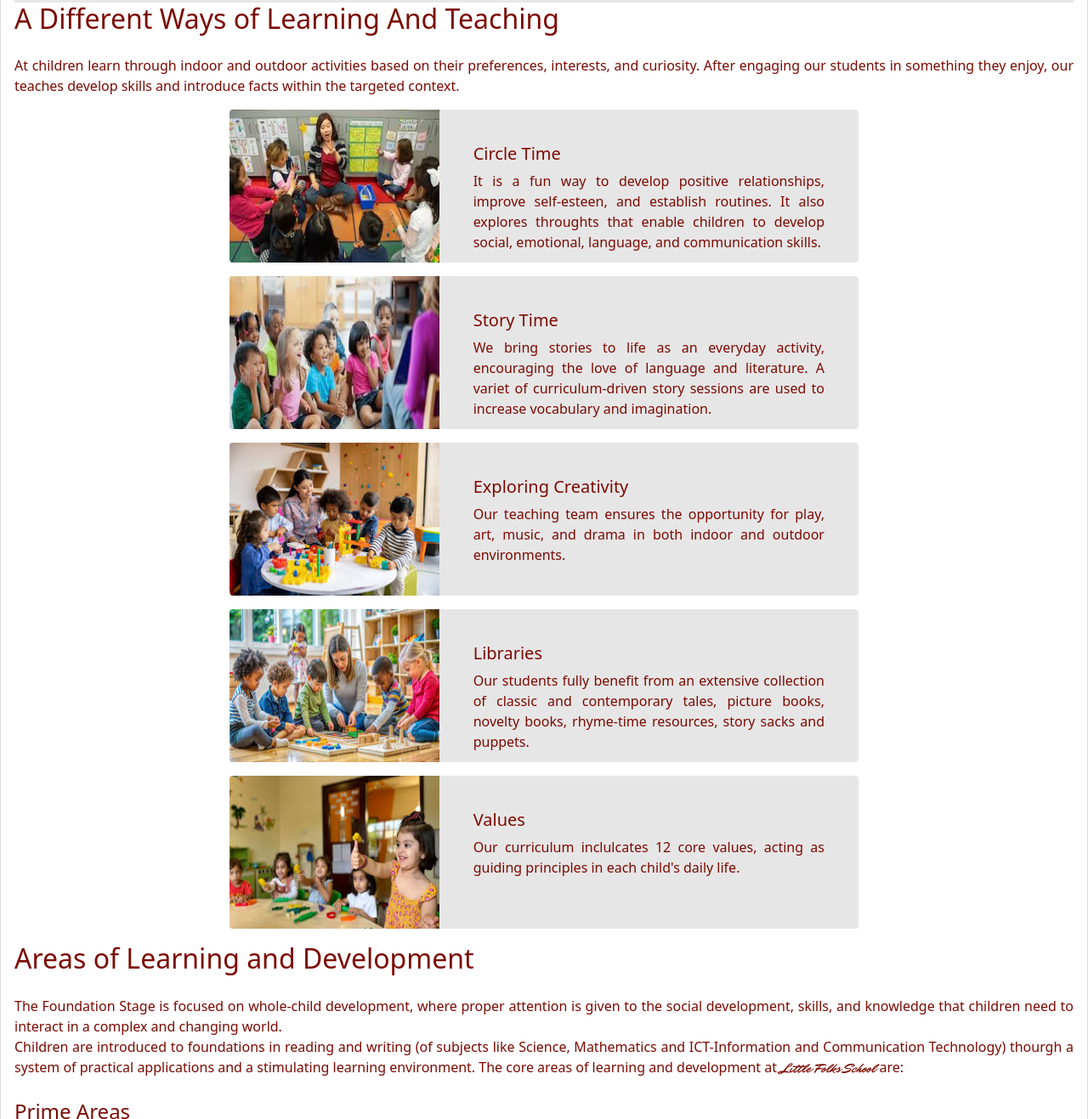
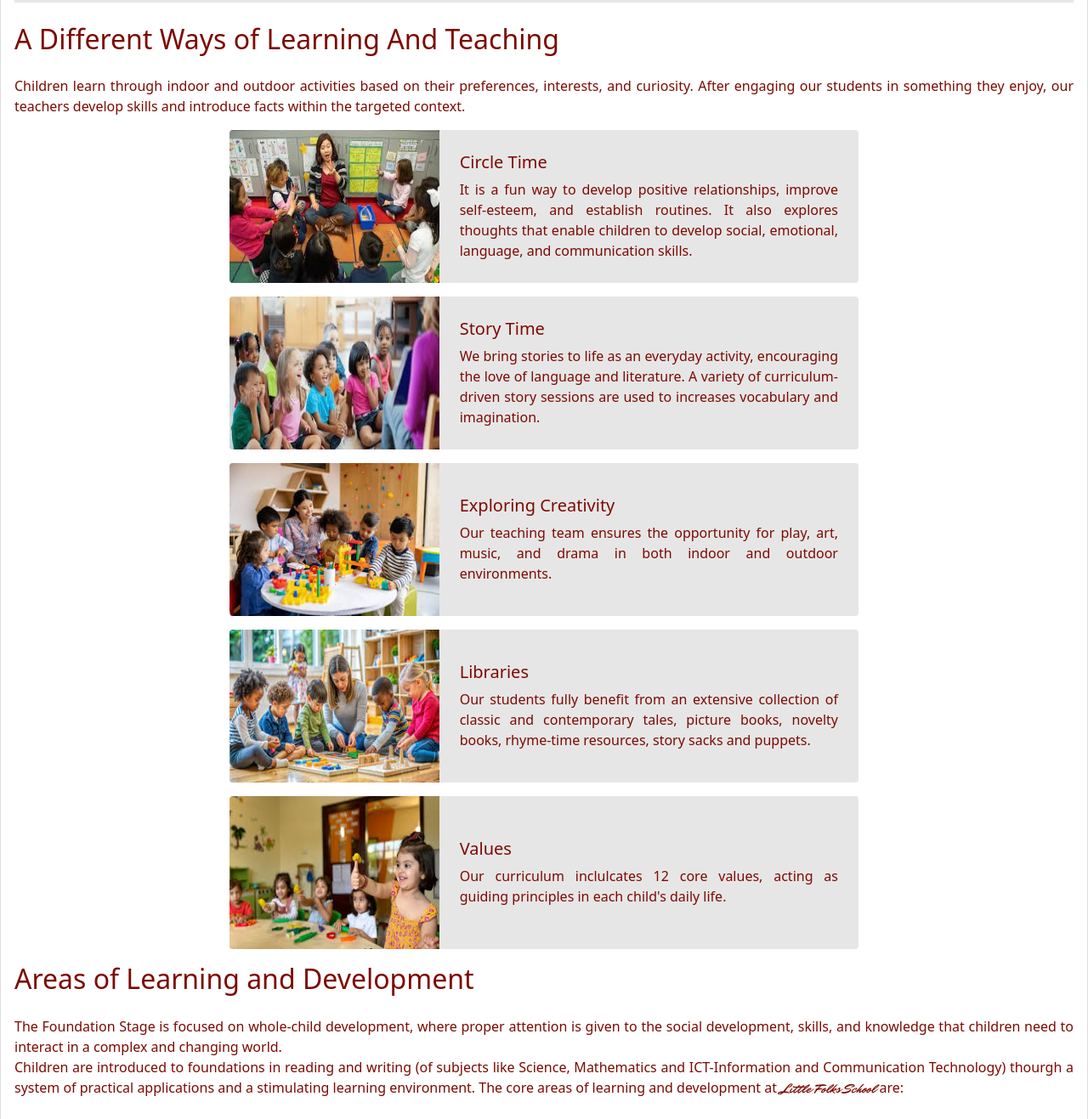
Before and after one commit to Laibasheikh0215/Little-Folks-School, a plain HTML site: page Earlyedu.html in a window 1280 px wide. Shown: the part 1189-2506 px from the top of the page at 85% size. Drawn offline with nearby package versions, Linux system fonts and the light colour scheme.

Commit message:
Update Earlyedu.html

```diff
--- a/Earlyedu.html
+++ b/Earlyedu.html
@@ -242,8 +242,8 @@
                 At <span>Little Folks School</span>, we recognize the importance of early
                 childhood experiences, for future learning. EYFS, which includes and enhances the requirements of our
                 Single National curriculum (SNC)</p>
-            <p class="paragraph">Our EYFS approach to learning and Developmentrevolves around three main themes, each
-                providing a stimulating, secure, and fun enviroment for children aged 3-5 years where they may grow in
+            <p class="paragraph">Our EYFS approach to learning and Development revolves around three main themes, each
+                providing a stimulating, secure, and fun environment for children aged 3-5 years where they may grow in
                 confidence.</p>
 
             <!-- Making Learning & development section -->
@@ -258,7 +258,7 @@
                             <div class="learning-card">
                                 <h5>A Unique Child</h5>
                                 <small>More power to the child</small>
-                                <p>Our role is that of a facilitator, equipping children for life-long learning in the
+                                <p>Our role is that of a facilitator, equipping children for live long learning in the
                                     very
                                     best manner.</p>
                             </div>
@@ -288,95 +288,112 @@
                     </div>
                 </div>
             </div>
-
+<br>
             <!-- Making Learning experience -->
 
             <h2 class="mb-4" id="ways-of-learning">A Different Ways of Learning And Teaching</h2>
             <p class="paragraph">
-                At children learn through indoor and outdoor activities based on their
+                Children learn through indoor and outdoor activities based on their
                     preferences, interests, and curiosity. After engaging our students in something they enjoy, our
-                    teaches develop skills and introduce facts within the targeted context. </p>
+                    teachers develop skills and introduce facts within the targeted context. </p>
 
 
             <!-- Making Circle time -->
-            <div class="card mb-3" style="max-width: 740px; height: 180px;" id="learning-card">
-                <div class="row g-0">
+                        <div class="card mb-3 mx-auto" style="max-width: 740px;" id="learning-card">
+                <div class="row g-0 flex-column flex-md-row">
                     <div class="col-md-4">
-                        <img src="Assets/circle tim.jpg" class="img-fluid rounded-start" alt="circletime"
-                            style="height: 180px;">
+                        <img src="Assets/circle tim.jpg" class="img-fluid rounded-start w-100 h-100 object-fit-cover"
+                            alt="circletime" style="min-height: 180px;">
                     </div>
                     <div class="col-md-8">
-                        <div class="card-body" style="padding: 40px;">
+                        <div class="card-body p-3 p-md-4 d-flex flex-column justify-content-center"
+                            style="height: 100%;">
                             <h5 class="card-title">Circle Time</h5>
-                            <p class="card-text">It is a fun way to develop positive relationships, improve self-esteen,
-                                and establish routines. It also explores throughts that enable children to develop
-                                social, emotional, language, and communication skills.</p>
+                            <p class="card-text">
+                                It is a fun way to develop positive relationships, improve self-esteem,
+                                and establish routines. It also explores thoughts that enable children to develop
+                                social, emotional, language, and communication skills.
+                            </p>
                         </div>
                     </div>
                 </div>
             </div>
+
             <!-- Making  story time-->
-            <div class="card mb-3" style="max-width: 740px; height: 180px;" id="learning-card">
-                <div class="row g-0">
+            <div class="card mb-3 mx-auto" style="max-width: 740px;" id="learning-card">
+                <div class="row g-0 flex-column flex-md-row">
                     <div class="col-md-4">
-                        <img src="Assets/Story time.jpg" class="img-fluid rounded-start" alt="storytime"
-                            style="height: 180px;">
+                        <img src="Assets/Story time.jpg" class="img-fluid rounded-start w-100 h-100 object-fit-cover"
+                            alt="circletime" style="min-height: 180px;">
                     </div>
                     <div class="col-md-8">
-                        <div class="card-body" style="padding: 40px;">
+                        <div class="card-body p-3 p-md-4 d-flex flex-column justify-content-center"
+                            style="height: 100%;">
                             <h5 class="card-title">Story Time</h5>
-                            <p class="card-text">We bring stories to life as an everyday activity, encouraging the love
-                                of language and literature. A variet of curriculum-driven story sessions are used to
-                                increase vocabulary and imagination.</p>
+                            <p class="card-text">
+                                We bring stories to life as an everyday activity, encouraging the love
+                                of language and literature. A variety of curriculum-driven story sessions are used to
+                                increases vocabulary and imagination.
+                            </p>
                         </div>
                     </div>
                 </div>
             </div>
             <!-- making exploring creativity-->
-            <div class="card mb-3" style="max-width: 740px; height: 180px;" id="learning-card">
-                <div class="row g-0">
+            <div class="card mb-3 mx-auto" style="max-width: 740px;" id="learning-card">
+                <div class="row g-0 flex-column flex-md-row">
                     <div class="col-md-4">
-                        <img src="Assets/exploring creativity1.jpg" class="img-fluid rounded-start"
-                            alt="exploringcreative" style="height: 180px;">
+                        <img src="Assets/exploring creativity1.jpg"
+                            class="img-fluid rounded-start w-100 h-100 object-fit-cover" alt="circletime"
+                            style="min-height: 180px;">
                     </div>
                     <div class="col-md-8">
-                        <div class="card-body" style="padding: 40px;">
+                        <div class="card-body p-3 p-md-4 d-flex flex-column justify-content-center"
+                            style="height: 100%;">
                             <h5 class="card-title">Exploring Creativity</h5>
-                            <p class="card-text">Our teaching team ensures the opportunity for play, art, music, and
-                                drama in both indoor and outdoor environments.</p>
+                            <p class="card-text">
+                                Our teaching team ensures the opportunity for play, art, music, and
+                                drama in both indoor and outdoor environments.
+                            </p>
                         </div>
                     </div>
                 </div>
             </div>
             <!-- Making libraries-->
-            <div class="card mb-3" style="max-width: 740px; height: 180px;" id="learning-card">
-                <div class="row g-0">
+            <div class="card mb-3 mx-auto" style="max-width: 740px;" id="learning-card">
+                <div class="row g-0 flex-column flex-md-row">
                     <div class="col-md-4">
-                        <img src="Assets/libraries.jpg" class="img-fluid rounded-start" alt="libraries"
-                            style="height: 180px;">
+                        <img src="Assets/libraries.jpg" class="img-fluid rounded-start w-100 h-100 object-fit-cover"
+                            alt="circletime" style="min-height: 180px;">
                     </div>
                     <div class="col-md-8">
-                        <div class="card-body" style="padding: 40px;">
+                        <div class="card-body p-3 p-md-4 d-flex flex-column justify-content-center"
+                            style="height: 100%;">
                             <h5 class="card-title">Libraries</h5>
-                            <p class="card-text">Our students fully benefit from an extensive collection of classic and
+                            <p class="card-text">
+                                Our students fully benefit from an extensive collection of classic and
                                 contemporary tales, picture books, novelty books, rhyme-time resources, story sacks and
-                                puppets. </p>
+                                puppets.
+                            </p>
                         </div>
                     </div>
                 </div>
             </div>
             <!-- Making values -->
-            <div class="card mb-3" style="max-width: 740px; height: 180px;" id="learning-card">
-                <div class="row g-0">
+            <div class="card mb-3 mx-auto" style="max-width: 740px;" id="learning-card">
+                <div class="row g-0 flex-column flex-md-row">
                     <div class="col-md-4">
-                        <img src="Assets/values.jpg" class="img-fluid rounded-start" alt="values"
-                            style="height: 180px;">
+                        <img src="Assets/values.jpg" class="img-fluid rounded-start w-100 h-100 object-fit-cover"
+                            alt="circletime" style="min-height: 180px;">
                     </div>
                     <div class="col-md-8">
-                        <div class="card-body" style="padding: 40px;">
+                        <div class="card-body p-3 p-md-4 d-flex flex-column justify-content-center"
+                            style="height: 100%;">
                             <h5 class="card-title">Values</h5>
-                            <p class="card-text">Our curriculum inclulcates 12 core values, acting as guiding principles
-                                in each child's daily life.</p>
+                            <p class="card-text">
+                                Our curriculum inclulcates 12 core values, acting as guiding principles
+                                in each child's daily life.
+                            </p>
                         </div>
                     </div>
                 </div>
```
